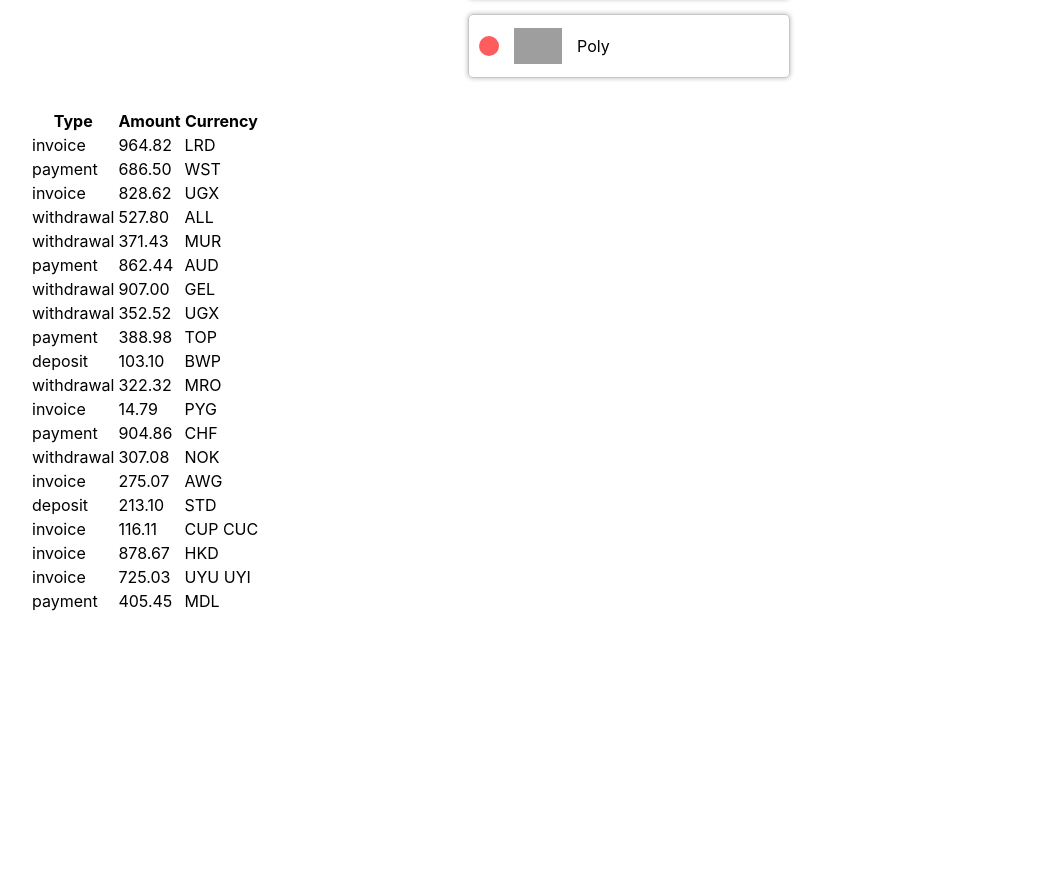
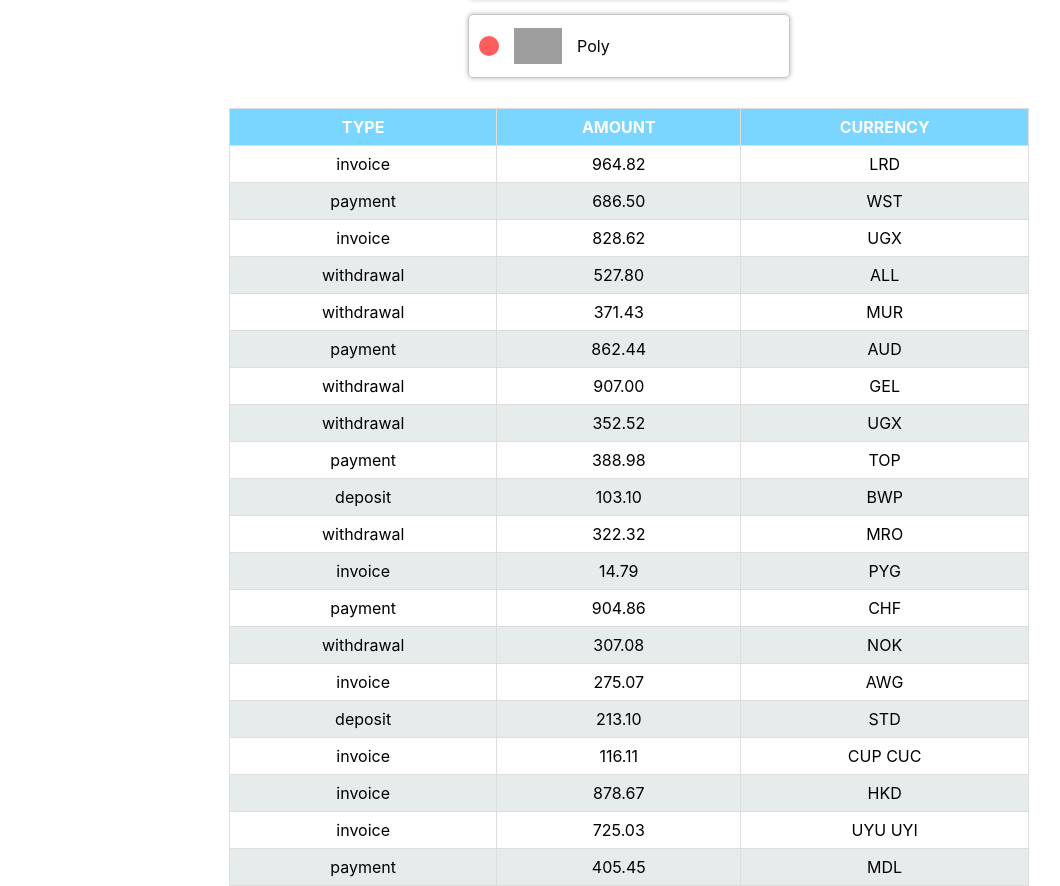
Before and after one commit to Volodymyr-Bednov/-goit-react-hw-01-components, a React (Create React App) app: page / in a window 1280 px wide. Shown: the part 965-1851 px from the top of the page, without its empty margins (11-1071 px from the left). Before the commit the page ends 1579 px from the top, so only its background shows below. Built offline with nearby package versions, Linux system fonts and the light colour scheme; grey boxes are pictures that could not be loaded.

Commit message:
TransactionHistory

```diff
--- a/src/components/TransactionHistory/TransactionHistory.jsx
+++ b/src/components/TransactionHistory/TransactionHistory.jsx
@@ -1,9 +1,10 @@
+import css from './TransactionHistory.module.css';
 import PropTypes from 'prop-types';
 import { TransactionHistoryItem } from './TransactionHistoryItem';
 
 export const TransactionHistory = ({ TransactionItems }) => {
   return (
-    <table className="transaction-history">
+    <table className={css.transactionHistory}>
       <thead>
         <tr>
           <th>Type</th>
--- a/src/components/TransactionHistory/TransactionHistory.module.css
+++ b/src/components/TransactionHistory/TransactionHistory.module.css
@@ -0,0 +1,28 @@
+.transactionHistory {
+  text-align: center;
+  margin: 0 auto;
+  border-collapse: collapse;
+  width: 800px;
+}
+
+.transactionHistory th {
+  padding-top: 12px;
+  padding-bottom: 12px;
+  background-color: #7ad5ff;
+  color: white;
+  text-transform: uppercase;
+}
+
+.transactionHistory td,
+.transactionHistory th {
+  border: 1px solid #ddd;
+  padding: 8px;
+}
+
+.transactionHistory tr:nth-child(even) {
+  background-color: #e6ecec;
+}
+
+.transactionHistory tr:hover {
+  background-color: #ddd;
+}
```
